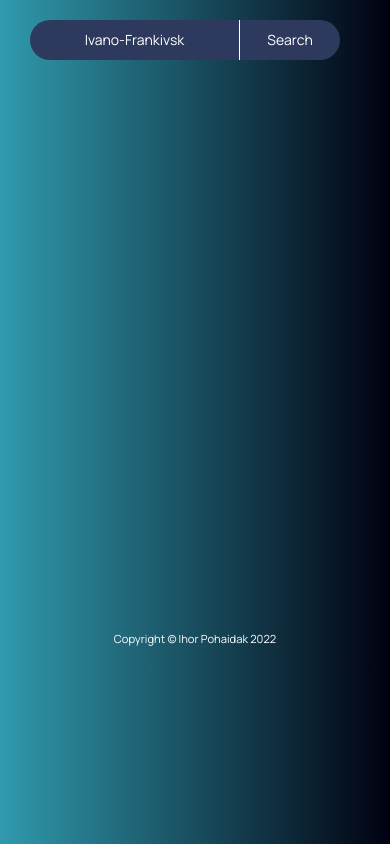
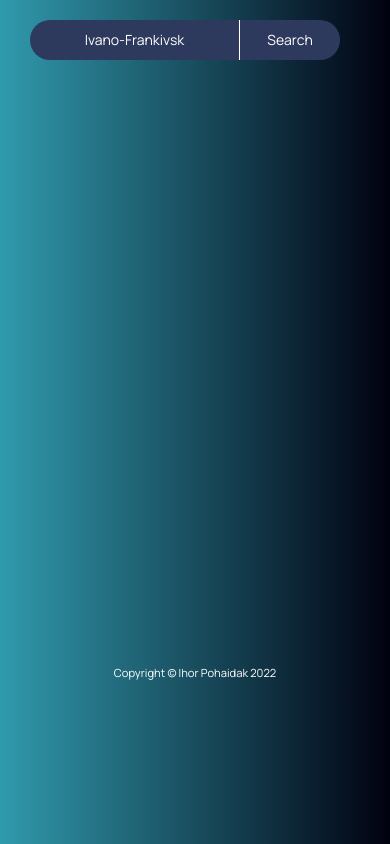
Before and after one commit to poggy33/my-weather-app, a React (Create React App) app: page / in a window 390 px wide. Built offline with nearby package versions, Linux system fonts and the light colour scheme.

Commit message:
with new styles for footer hight in app.css

```diff
--- a/src/App.css
+++ b/src/App.css
@@ -22,5 +22,11 @@
   }
 
   .container {
-    min-height: 70vh;
+    min-height: 85vh;
   }
+
+  @media screen and (max-width: 450px) {
+    .container {
+      min-height: 74vh;
+    }
+  }
```
